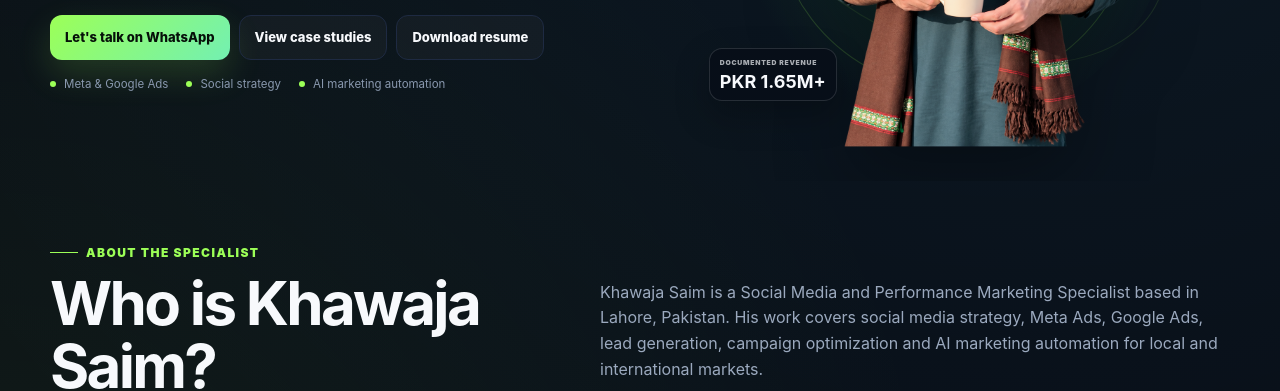
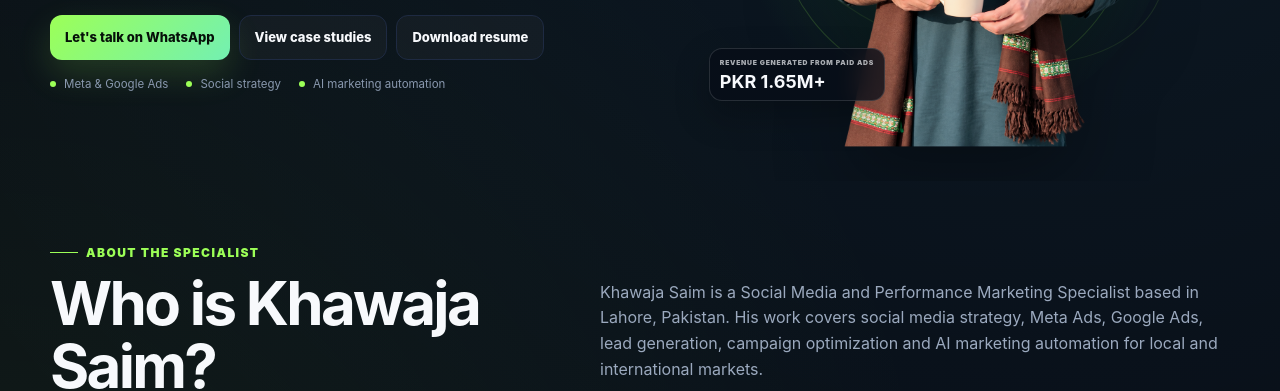
Before and after one commit to khawajasaim/Khawaja-Saim, a plain HTML site: page index.html in a window 1280 px wide. Shown: the part 435-826 px from the top of the page. Drawn offline with Linux system fonts and the light colour scheme.

Commit message:
Add files via upload

```diff
--- a/index.html
+++ b/index.html
@@ -31,7 +31,7 @@
     <img class="seo-person" src="assets/khawaja-saim-cutout-centered.png" alt="Khawaja Saim, Social Media and Performance Marketing Specialist" width="1024" height="1024" fetchpriority="high" decoding="async">
     <div class="seo-stat s1"><small>BEST DOCUMENTED ROAS</small><strong>57x</strong></div>
     <div class="seo-stat s2"><small>ORGANIC VIEWS</small><strong>50K+</strong></div>
-    <div class="seo-stat s3"><small>DOCUMENTED REVENUE</small><strong>PKR 1.65M+</strong></div>
+    <div class="seo-stat s3"><small>REVENUE GENERATED FROM PAID ADS</small><strong>PKR 1.65M+</strong></div>
   </div>
 </div>
 </section>
```
